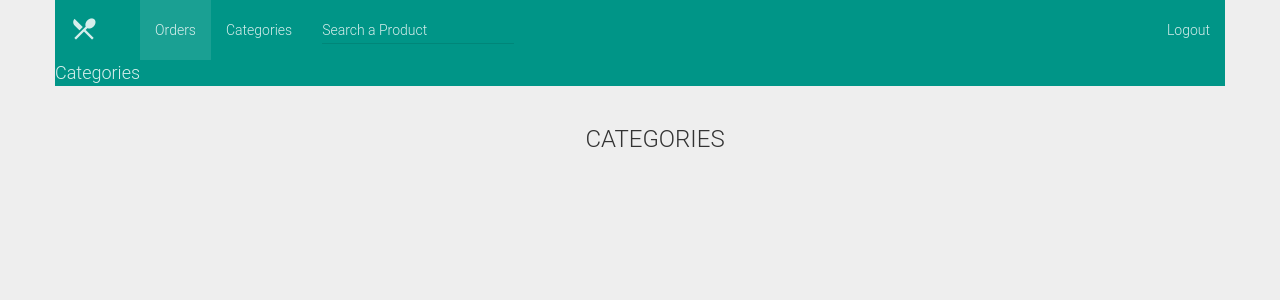
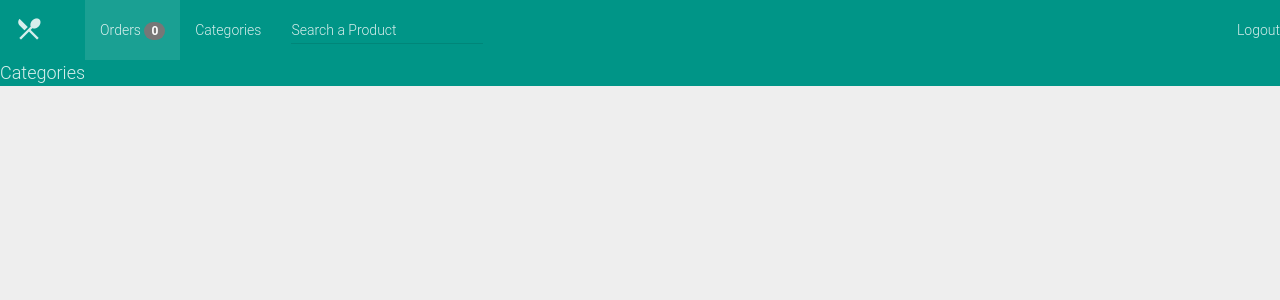
Before and after one commit to zoltaare/Project-Lawesbra, a CodeIgniter app: the page made by application/views/profile.php in a window 1280 px wide. Shown: the top 300 px of the page. Run offline with CodeIgniter, Linux system fonts and the light colour scheme; data that the repository does not hold is empty.

Commit message:
2nd commit : addded design, added functionalities upto selecting orders.

```diff
--- a/application/views/profile.php
+++ b/application/views/profile.php
@@ -21,8 +21,8 @@
 	<!-- <h1> <?php echo $cust_id; ?> </h1> -->
 
 	<div class="container"> <!-- main container -->
-
-		<div class="navbar navbar-default row">
+		<!-- <div class="row"> -->
+		<div class="navbar navbar-default navbar-fixed-top">
 			<div class="navbar-header">
 				<button type="button" class="navbar-toggle" data-toggle="collapse" data-target=".navbar-responsive-collapse">
 					<span class="icon-bar"></span>
@@ -36,7 +36,7 @@
 
 			<div class="navbar-collapse collapse navbar-responsive-collapse">
 				<ul class="nav navbar-nav">
-					<li class="nav_link active link_orders"><a href="#">Orders <span class="badge orders_count"></span></a></li>
+					<li class="nav_link active link_orders"><a href="#">Orders <span class="badge orders_count">0</span></a></li>
 					<li class="nav_link link_categories"><a href="#">Categories</a></li>
 				</ul>
 				<form class="navbar-form navbar-left">
@@ -47,13 +47,11 @@
 					<li class="link_logout"><a href="<?php echo base_url(); ?>">Logout</a></li>
 				</ul>
 			</div>
-		</div>
-
-
+		</div><br/><br/><br/>
+		<!-- </div> -->
 		<!-- categories page-->
 		<div class="container categories">
 			<div class="row">
-				<h3><center>CATEGORIES</center></h3>
 				<div class="list-group">
 
 					<?php foreach ($categories as $category) { ?>
@@ -84,42 +82,8 @@
 
 		<!-- orders -->
 		<div class="container orders">
-			<div class="row">
-				<div class="list-group">
-				    <div class="list-group-item" style="background-color: gray;">
-				        <div class="row-action-primary">
-				            <a href="javascript:void(0)" class="btn btn-danger btn-fab btn-raised mdi-action-grade"></a>
-				        </div>
-				        <div class="row-content">
-				            <div class="least-content">15m</div>
-				            <h4 class="list-group-item-heading">Tile with a label</h4>
-				            <p class="list-group-item-text">Donec id elit non mi porta gravida at eget metus.</p>
-				        </div>
-				    </div>
-				    <div class="list-group-separator"></div>
-				    <div class="list-group-item">
-				        <div class="row-action-primary">
-				            <a href="javascript:void(0)" class="btn btn-danger btn-fab btn-raised mdi-action-grade"></a>
-				        </div>
-				        <div class="row-content">
-				            <div class="least-content">15m</div>
-				            <h4 class="list-group-item-heading">Tile with a label</h4>
-				            <p class="list-group-item-text">Donec id elit non mi porta gravida at eget metus.</p>
-				        </div>
-				    </div>
-				    <div class="list-group-separator"></div>
-				    <div class="list-group-item">
-				        <div class="row-action-primary">
-				            <a href="javascript:void(0)" class="btn btn-danger btn-fab btn-raised mdi-action-grade"></a>
-				        </div>
-				        <div class="row-content">
-				            <div class="least-content">15m</div>
-				            <h4 class="list-group-item-heading">Tile with a label</h4>
-				            <p class="list-group-item-text">Donec id elit non mi porta gravida at eget metus.</p>
-				        </div>
-				    </div>
-				    <div class="list-group-separator"></div>
-				</div>
+			<div class="row order_list"><br/>
+
 			</div>
 		</div>
 
@@ -127,24 +91,29 @@
 
 
 	<!-- modals -->
+	<!-- ajax loader -->
+	<div class="ajax_loader">
+		<img src="<?php echo base_url(); ?>assets/img/ajax-loader.gif">
+	</div>
+	<!-- modal quantity -->
 	<div class="modal test_modal">
-			<div class="modal-dialog">
+		<div class="modal-dialog" style="margin-top: 80px;">
 			<div class="modal-content">
 				<div class="modal-header">
-						<h4 class="modal-title">Please Input Quantity <span class="hidden selected_item"></span></h4>
+					<h4 class="modal-title"><center>Please Input Quantity</center><span class="hidden selected_item"></span></h4>
 				</div>
 				<div class="modal-body">
 
 					<div class="numpad"><center>
-							<a href="javascript:void(0)" class="btn btn-warning btn-fab btn-raised num">1</a>
-							<a href="javascript:void(0)" class="btn btn-warning btn-fab btn-raised num">2</a>
-							<a href="javascript:void(0)" class="btn btn-warning btn-fab btn-raised num">3</a>
-							<a href="javascript:void(0)" class="btn btn-warning btn-fab btn-raised num">4</a>
-							<a href="javascript:void(0)" class="btn btn-warning btn-fab btn-raised num">5</a>
-							<a href="javascript:void(0)" class="btn btn-warning btn-fab btn-raised num">6</a>
-							<a href="javascript:void(0)" class="btn btn-warning btn-fab btn-raised num">7</a>
-							<a href="javascript:void(0)" class="btn btn-warning btn-fab btn-raised num">8</a>
-							<a href="javascript:void(0)" class="btn btn-warning btn-fab btn-raised num">9</a>
+						<a href="javascript:void(0)" class="btn btn-primary btn-fab btn-raised num">1</a>
+						<a href="javascript:void(0)" class="btn btn-primary btn-fab btn-raised num">2</a>
+						<a href="javascript:void(0)" class="btn btn-primary btn-fab btn-raised num">3</a>
+						<a href="javascript:void(0)" class="btn btn-primary btn-fab btn-raised num">4</a>
+						<a href="javascript:void(0)" class="btn btn-primary btn-fab btn-raised num">5</a>
+						<a href="javascript:void(0)" class="btn btn-primary btn-fab btn-raised num">6</a>
+						<a href="javascript:void(0)" class="btn btn-primary btn-fab btn-raised num">7</a>
+						<a href="javascript:void(0)" class="btn btn-primary btn-fab btn-raised num">8</a>
+						<a href="javascript:void(0)" class="btn btn-primary btn-fab btn-raised num">9</a>
 					</center></div>
 
 				</div>
@@ -155,5 +124,21 @@
 		</div>
 	</div>
 
+	<!-- product image modal -->
+	<div class="modal modal_show_image">
+		<div class="modal-dialog" style="margin-top: 100px;" data-dismiss="modal">
+			<div class="modal-content" style="border-radius: 10px;">
+				<div class="modal-body" style="padding: 10px;">
+					<img class="put_image" src="" height="100%" width="100%">
+				</div>
+			</div>
+		</div>
+	</div>
+
+	<!-- success add order alert -->
+	<div class="alert alert-dismissable alert-success success_add_alert">
+	    <p>Order successfully added.</p>
+	</div>
+
 </body>
 </html>
--- a/assets/js/scripts.js
+++ b/assets/js/scripts.js
@@ -101,6 +101,12 @@ $(function(){
 		$('.category').slideDown('slow'); //show products
 	});
 
+	//view product image
+	$('body').on("click", ".show_image", function(evt){
+		$('.put_image').attr('src' , $(this).attr('src') );
+		$('.modal_show_image').modal('show');
+	});
+
 	//add to order
 	$('body').on("click", ".add_to_order", function(evt){
 		$('.selected_item').text(this.id);
@@ -108,4 +114,19 @@ $(function(){
 		console.log('modal should appear');
 	});
 
-}); //@end main
+	//success add alert
+	$('.num').click(function(){
+		console.log('alert should appear');
+		$(".success_add_alert").fadeIn(500).delay(1500).fadeOut(400);
+		$('.test_modal').modal('hide');
+		var count = parseInt($('.orders_count').html()) + parseInt($(this).html());
+		$('.orders_count').html(count);
+	});
+
+
+}) //@end main
+.ajaxStart(function() {
+	$('.ajax_loader img').show();
+}).ajaxStop(function() {
+	$('.ajax_loader img').hide();
+});
```
Also changed, not shown: application/views/login.php (+7 -7 lines), application/views/per_order_template.php (added, +15 -0 lines), application/views/product_per_category.php (+2 -2 lines), assets/css/styles.css (+35 -2 lines), assets/img/ajax-loader.gif (added). Lines whose indentation alone changed are shown as unchanged.
